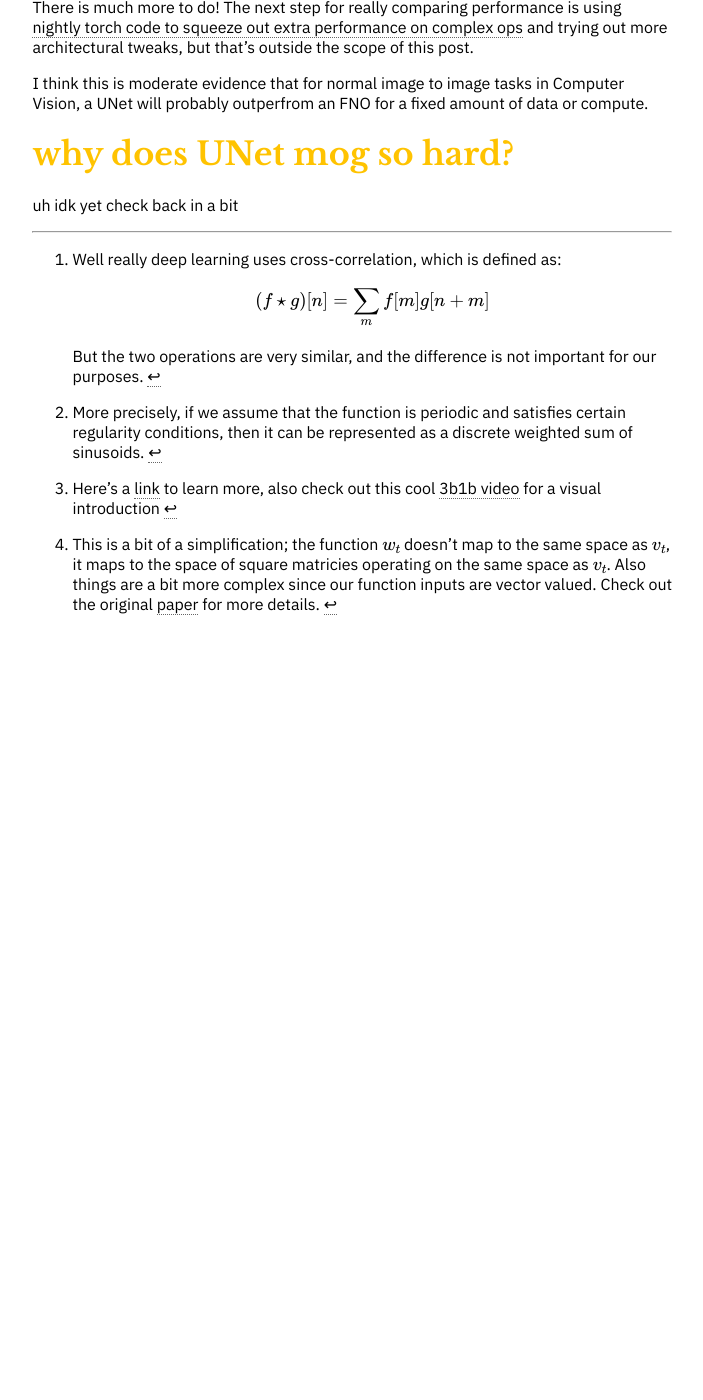
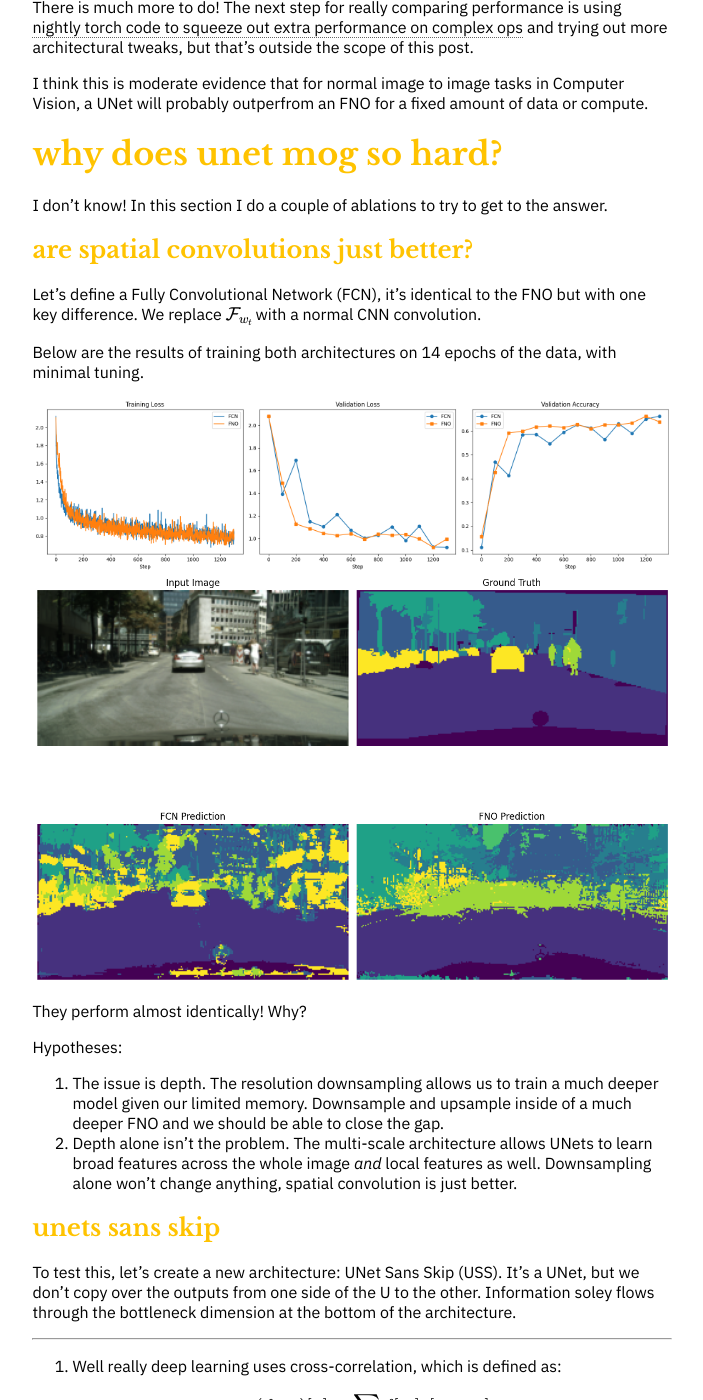
Before and after one commit to bell-boy/bell-boy.github.io, a Jekyll site: the page built from _posts/2026-04-03-fnos-vs-unets-a-comparision.md, in a window 1280 px wide and 1400 px high, scrolled down 6384 px. Shown: the whole window, without its empty margins (166-869 px from the left). Built offline with Jekyll 4.4.1, drawn with Linux system fonts in a browser that asks for light colours; before the commit the page ends 7014 px from its top, so only the background shows below that; some of the changed text lies outside the part shown.

Commit message:
Add the result of the first ablation

```diff
--- a/_posts/2026-04-03-fnos-vs-unets-a-comparision.md
+++ b/_posts/2026-04-03-fnos-vs-unets-a-comparision.md
@@ -10,7 +10,7 @@ _tl;dr: Fourier Neural Operators (FNOs) and U-Nets are two classes of Image to I
 
 # introduction
 
-_many thanks to brooks bryant and aditya madhan for reading over earlier versions of this article_
+_many thanks to brooks bryant and aditya madhan for reading over earlier versions of this article and giving me ideas for experiments_
 
 UNets are a class of neural networks that are widely used for _image to image_ tasks, tasks where the input is an image and the output is also an image.
 A great example of an image to image task is _semantic segmentation_.
@@ -149,9 +149,31 @@ There is much more to do! The next step for really comparing performance is usin
 
 I think this is moderate evidence that for normal image to image tasks in Computer Vision, a UNet will probably outperfrom an FNO for a fixed amount of data or compute.
 
-# why does UNet mog so hard?
+# why does unet mog so hard?
 
-uh idk yet check back in a bit
+I don't know! In this section I do a couple of ablations to try to get to the answer.
+
+## are spatial convolutions just better?
+
+Let's define a Fully Convolutional Network (FCN), it's identical to the FNO but with one key difference. We replace $\mathcal{F}_{w_t}$ with a normal CNN convolution.
+
+Below are the results of training both architectures on 14 epochs of the data, with minimal tuning.
+
+![metrics]({{ site.baseurl }}/assets/images/fno-unet/fcn.png)
+![example]({{ site.baseurl }}/assets/images/fno-unet/fcn-img.png)
+
+They perform almost identically! Why?
+
+Hypotheses:
+1. The issue is depth. The resolution downsampling allows us to train a much deeper model given our limited memory. Downsample and upsample inside of a much deeper FNO and we should be able to close the gap.
+2. Depth alone isn't the problem. The multi-scale architecture allows UNets to learn broad features across the whole image _and_ local features as well. Downsampling alone won't change anything, spatial convolution is just better.
+
+## unets sans skip
+
+To test this, let's create a new architecture: UNet Sans Skip (USS).
+It's a UNet, but we don't copy over the outputs from one side of the U to the other. Information soley flows through the bottleneck dimension at the bottom of the architecture.
+
+
 
 
 
@@ -160,5 +182,5 @@ uh idk yet check back in a bit
 
 [^1]: Well really deep learning uses cross-correlation, which is defined as: \\[(f \star g)[n] = \sum_{m} f[m]g[n+m]\\] But the two operations are very similar, and the difference is not important for our purposes.
 [^2]: More precisely, if we assume that the function is periodic and satisfies certain regularity conditions, then it can be represented as a discrete weighted sum of sinusoids.
-[^3]: Here's a [link]() to learn more, also check out this cool [3b1b video]() for a visual introduction
-[^4]: This is a bit of a simplification; the function $w_t$ doesn't map to the same space as $v_t$, it maps to the space of square matricies operating on the same space as $v_t$. Also things are a bit more complex since our function inputs are vector valued. Check out the original [paper]() for more details.
+[^3]: Here's a [link]() to learn more, also check out this cool [3b1b video](https://www.youtube.com/watch?v=spUNpyF58BY) for a visual introduction
+[^4]: This is a bit of a simplification; the function $w_t$ doesn't map to the same space as $v_t$, it maps to the space of square matricies operating on the same space as $v_t$. Also things are a bit more complex since our function inputs are vector valued. Check out the original [paper](https://arxiv.org/pdf/2010.08895) for more details.
```
Also changed, not shown: other parts of _posts/2026-04-03-fnos-vs-unets-a-comparision.md (+2 -2 lines), assets/images/fno-unet/fcn-img.png (added), assets/images/fno-unet/fcn.png (added).
